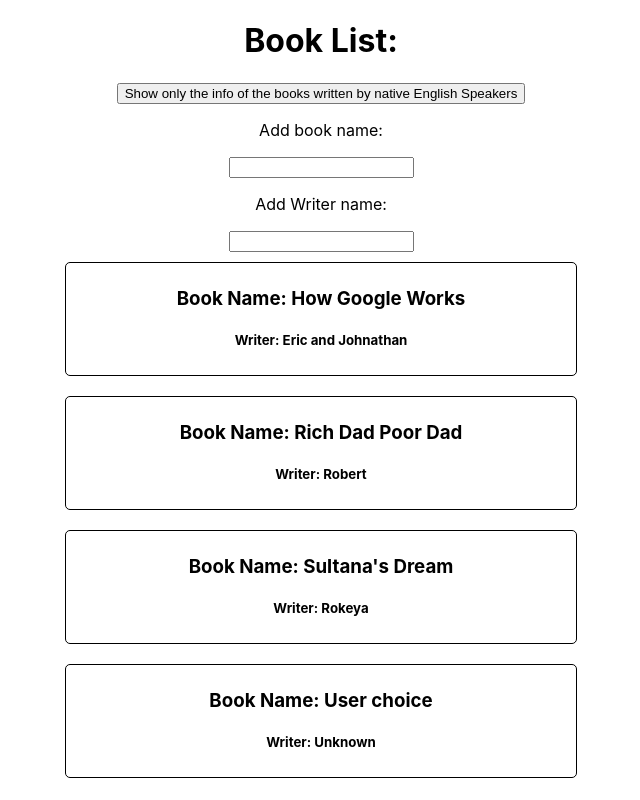
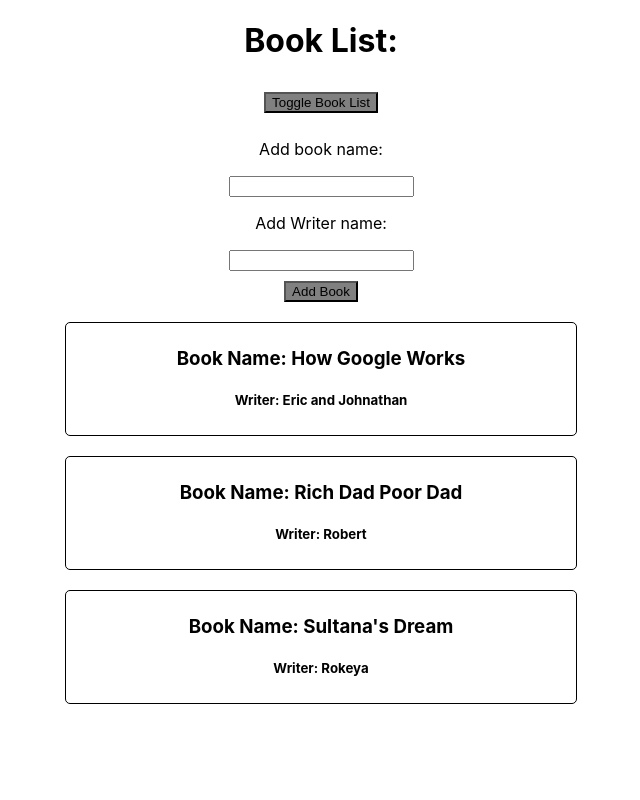
Before and after one commit to Samonto-Karmaker/Test-project, a React (Create React App) app: page / in a window 1280 px wide. Shown: the whole page, without its empty margins (319-959 px from the left). Built offline with nearby package versions, Linux system fonts and the light colour scheme.

Commit message:
test-project v1

```diff
--- a/src/App.css
+++ b/src/App.css
@@ -8,3 +8,10 @@
   align-items: center;
   flex-direction: column;
 }
+
+.Button {
+  background-color: gray;
+  color: black;
+  margin: 10px;
+  padding: 5px auto;
+}
--- a/src/App.js
+++ b/src/App.js
@@ -1,6 +1,7 @@
 import { Component } from 'react';
 import './App.css';
 import Book from './Components/Book';
+import {bookList} from "./assets/data"
 
 //Functional Component
 // function App() {
@@ -15,71 +16,86 @@ import Book from './Components/Book';
 //Class Component
 class App extends Component{
 
-  userChoice = ["User choice", "Unknown"]
+  userChoice = [undefined, undefined]
+  count = 3
 
   //State: a property of class components.
   //Initilizing class properties outside of a constructor is a ES6+ feature.
   state = {
-    books: [
-      {name: "How Google Works", writer: "Eric and Johnathan"},
-      {name: "Rich Dad Poor Dad", writer: "Robert"},
-      {name: "Sultana's Dream", writer: "Rokeya"},
-      {name: this.userChoice[0], writer: this.userChoice[1]}
-    ]
+    books: bookList,
+    showBooks: true
   }
 
   //While calling this method in inside the JSX code, don't use ().
   //Otherwise, the method will be called without clicking the button.
-  showEnglishOnly = (bookName, author) => {
-    //don't try to change the state directly.
-    this.setState(
-      {
-        books: [
-          {name: "How Google Works", writer: "Eric and Johnathan"},
-          {name: "Rich Dad Poor Dad", writer: "Robert"},
-          {name: bookName, writer: author},
-          {name: this.userChoice[0], writer: this.userChoice[1]}
-        ]
-      }
-    )
+  toggleBookList = () =>{
+    this.setState({
+      showBooks: !this.state.showBooks
+    })
   }
 
   addBookName = (event) => {
     this.userChoice[0] = event.target.value
-    this.setState(
-      {
-        books: [
-          {name: this.state.books[0].name, writer: this.state.books[0].writer},
-          {name: this.state.books[1].name, writer: this.state.books[1].writer},
-          {name: this.state.books[2].name, writer: this.state.books[2].writer},
-          {name: this.userChoice[0], writer: this.userChoice[1]}
-        ]
-      }
-    )
   }
 
-  addWritekName = (event) => {
+  addWriterName = (event) => {
     this.userChoice[1] = event.target.value
-    this.setState(
-      {
-        books: [
-          {name: this.state.books[0].name, writer: this.state.books[0].writer},
-          {name: this.state.books[1].name, writer: this.state.books[1].writer},
-          {name: this.state.books[2].name, writer: this.state.books[2].writer},
-          {name: this.userChoice[0], writer: this.userChoice[1]}
-        ]
-      }
-    )
+  }
+
+  deleteBook = (index) => {
+    let books = [...this.state.books]
+    books.splice(index, 1)
+    //don't try to change the state directly.
+    this.setState({
+      books: books
+    })
+  }
+
+  addBook = (name, writer) => {
+
+    if(name === undefined || writer === undefined){
+      return
+    }
+
+    let books = [...this.state.books]
+
+    let temp = {
+      id: this.count,
+      name: name,
+      writer: writer
+    }
+
+    this.count++
+
+    books.push(temp)
+    this.setState({
+      books: books
+    })
+
   }
 
   render(){
+
+    let bookCom
+    if(this.state.showBooks){
+      bookCom = this.state.books.map((item, index) => {
+        return(
+          <Book
+          name = {item.name}
+          writer = {item.writer}
+          key = {item.id}
+          delete = {() => this.deleteBook(index)}/>
+        )
+      })
+    }
+
     return (
       <div className="App">
         <h1>Book List:</h1>
         <div>
-          <button onClick={() => this.showEnglishOnly("Freakonomics", "Steven and Stephen")}>
-            Show only the info of the books written by native English Speakers
-          </button>
+          <button
+          className="Button"
+          onClick={this.toggleBookList}>Toggle Book List</button>
         </div>
         <div>
           <p>Add book name:</p>
@@ -87,22 +103,17 @@ class App extends Component{
         </div>
         <div>
           <p>Add Writer name:</p>
-          <input type="text" onChange={this.addWritekName}/>
+          <input type="text" onChange={this.addWriterName}/>
+        </div>
+        <div>
+          <button
+          className="Button"
+          onClick={() => this.addBook(this.userChoice[0], this.userChoice[1])}>
+            Add Book
+          </button>
         </div>
         <div className="com">
-          <Book name = {this.state.books[0].name}
-                writer = {this.state.books[0].writer}>
-          </Book>
-          <Book name = {this.state.books[1].name}
-                writer = {this.state.books[1].writer}>
-          </Book>
-          <Book name = {this.state.books[2].name}
-                writer = {this.state.books[2].writer}
-                change = {() => this.showEnglishOnly("The Alchemist", "Paulo")}>
-          </Book>
-          <Book name = {this.state.books[3].name}
-                writer = {this.state.books[3].writer}>
-          </Book>
+          {bookCom}
         </div>
       </div>
     );
--- a/src/Components/Book.js
+++ b/src/Components/Book.js
@@ -5,8 +5,8 @@ class Book extends Component{
     render(){
         return(
             <div className="book">
-                <h3>Book Name: {this.props.name}</h3>
-                <h5 onClick={this.props.change}>Writer: {this.props.writer}</h5>
+                <h3 onClick={this.props.delete}>Book Name: {this.props.name}</h3>
+                <h5>Writer: {this.props.writer}</h5>
             </div>
         )
     }
--- /dev/null
+++ b/src/assets/data.js
@@ -0,0 +1,5 @@
+export let bookList = [
+    {id: 0, name: "How Google Works", writer: "Eric and Johnathan"},
+    {id: 1, name: "Rich Dad Poor Dad", writer: "Robert"},
+    {id: 2, name: "Sultana's Dream", writer: "Rokeya"}
+]
```
Also changed, not shown: src/Components/Person.js (deleted, +0 -29 lines).
